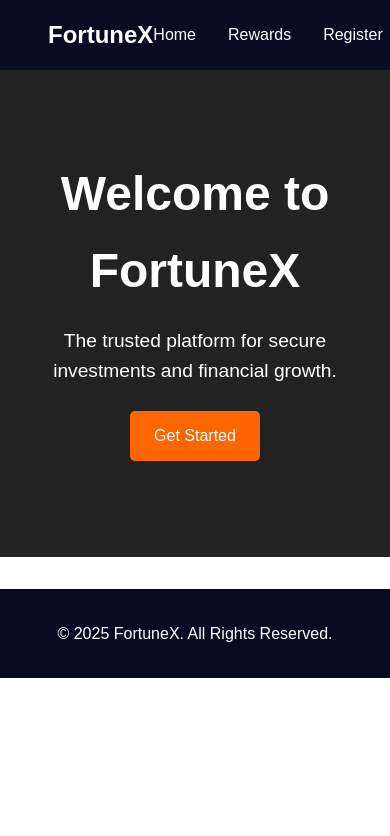
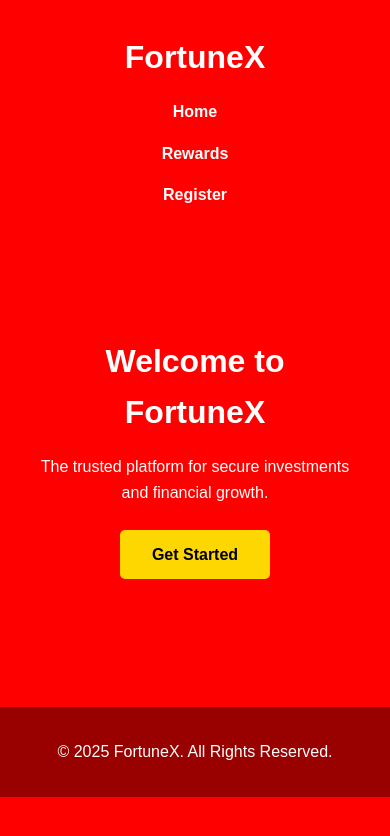
Before and after one commit to Miraclemedia12/FortuneXoffical, a plain HTML site: page index.html in a window 390 px wide. Drawn offline with Linux system fonts and the light colour scheme.

Commit message:
index.html
Updated styles for body, header, navigation, buttons, and footer. Improved responsiveness for mobile devices.

```diff
--- a/index.html
+++ b/index.html
@@ -5,20 +5,39 @@
 <title>FortuneX Platform</title>
 <style>
   * { margin:0; padding:0; box-sizing:border-box; font-family:Arial, sans-serif; }
-  body { line-height:1.6; color:#333; scroll-behavior:smooth; }
-  header { display:flex; justify-content:space-between; align-items:center; padding:1rem 3rem; background:#0a0a23; color:#fff; position:fixed; width:100%; top:0; z-index:100;}
-  header .logo { font-size:1.5rem; font-weight:bold; }
-  nav ul { list-style:none; display:flex; gap:2rem; }
-  nav ul li a { color:#fff; text-decoration:none; font-weight:500; }
-  nav ul li a:hover { color:#ff6600; }
-  section { padding:5rem 3rem; margin-top:60px; }
-  .hero { text-align:center; background:#222; color:#fff; padding:6rem 2rem; }
-  .hero h1 { font-size:3rem; margin-bottom:1rem; }
-  .hero p { font-size:1.2rem; margin-bottom:1.5rem; }
-  .btn { display:inline-block; padding:0.75rem 1.5rem; background:#ff6600; color:#fff; border-radius:5px; text-decoration:none; transition:0.3s; }
-  .btn:hover { background:#ff4500; }
-  footer { text-align:center; padding:2rem; background:#0a0a23; color:#fff; margin-top:2rem; }
+  body { line-height:1.6; color:#fff; background:#ff0000; }header { text-align:center; padding:2rem 1rem; }
+header .logo { font-size:2rem; font-weight:bold; margin-bottom:1rem; display:block; }
+
+nav ul { list-style:none; display:flex; flex-direction:column; gap:1rem; padding:0; }
+nav ul li a { color:#fff; text-decoration:none; font-weight:bold; font-size:1.2rem; }
+nav ul li a:hover { color:#FFD700; }
+
+.hero { text-align:center; padding:6rem 2rem; }
+.hero h1 { font-size:2.5rem; margin-bottom:1rem; }
+.hero p { font-size:1.2rem; margin-bottom:1.5rem; }
+
+.btn {
+display:inline-block;
+padding:0.75rem 2rem;
+background:#FFD700; /* Solid gold */
+color:#000;
+border-radius:5px;
+text-decoration:none;
+font-weight:bold;
+transition:0.3s;
+}
+.btn:hover { opacity:0.8; }
+
+footer { text-align:center; padding:2rem; background:#990000; color:#fff; margin-top:2rem; }
+
+/* Responsive for mobile */
+@media (max-width:600px){
+.hero h1 { font-size:2rem; }
+.hero p { font-size:1rem; }
+nav ul li a { font-size:1rem; }
+}
 </style>
+
 </head>
 <body><header>
   <div class="logo">FortuneX</div>
```
